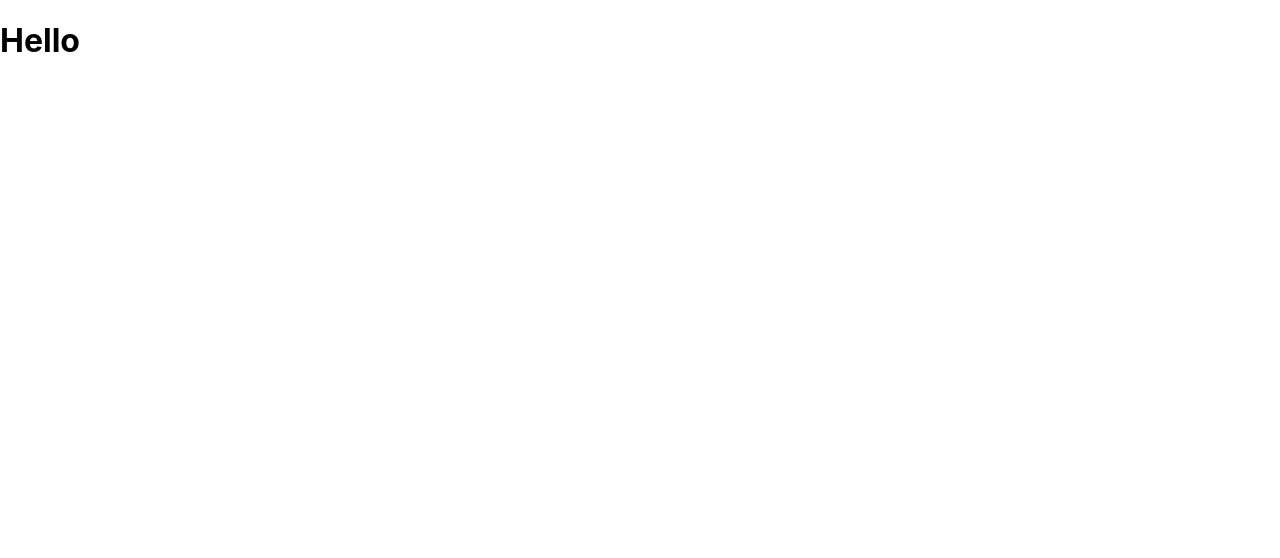
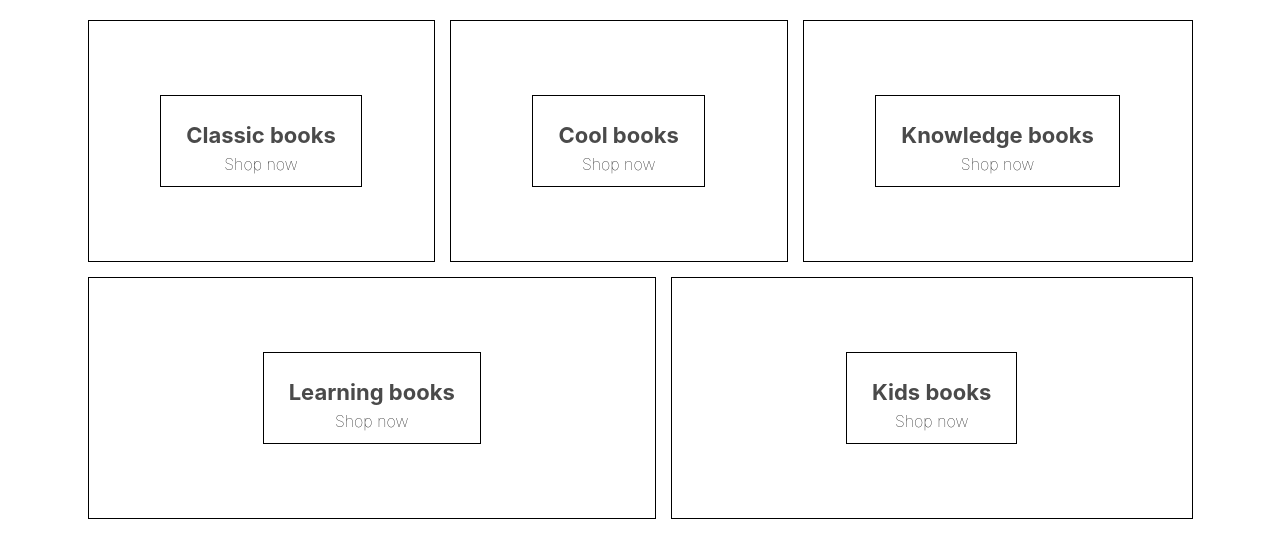
Before and after one commit to SchmidtPeti/book_store, a React (Create React App) app: page / in a window 1280 px wide. Shown: the top 558 px of the page. Built offline with nearby package versions, Linux system fonts and the light colour scheme.

Commit message:
homepage component

```diff
--- a/package.json
+++ b/package.json
@@ -6,6 +6,7 @@
     "@testing-library/jest-dom": "^4.2.4",
     "@testing-library/react": "^9.4.1",
     "@testing-library/user-event": "^7.2.1",
+    "node-sass": "^4.13.1",
     "react": "^16.13.0",
     "react-dom": "^16.13.0",
     "react-scripts": "3.4.0"
--- a/src/App.js
+++ b/src/App.js
@@ -1,11 +1,11 @@
 import React from 'react';
-import logo from './logo.svg';
 import './App.css';
+import Homepage from './homepage.component';
 
 function App() {
   return (
-    <div className="App">
-      <h1>Hello</h1>
+    <div className="container">
+      <Homepage></Homepage>
     </div>
   );
 }
--- /dev/null
+++ b/src/homepage.component.jsx
@@ -0,0 +1,42 @@
+import React from 'react';
+import './homepage.styles.scss';
+
+const Homepage = () =>{
+  return(
+      <div className={'homepage'}>
+          <div className={'directory-menu'}>
+              <div className={'menu-item'}>
+                  <div className={'content'}>
+                      <h1 className={'title'}>Classic books</h1>
+                      <span className={'subtitle'}>Shop now</span>
+                  </div>
+              </div>
+              <div className={'menu-item'}>
+                  <div className={'content'}>
+                      <h1 className={'title'}>Cool books</h1>
+                      <span className={'subtitle'}>Shop now</span>
+                  </div>
+              </div>
+              <div className={'menu-item'}>
+                  <div className={'content'}>
+                      <h1 className={'title'}>Knowledge books</h1>
+                      <span className={'subtitle'}>Shop now</span>
+                  </div>
+              </div>
+              <div className={'menu-item'}>
+                  <div className={'content'}>
+                      <h1 className={'title'}>Learning books</h1>
+                      <span className={'subtitle'}>Shop now</span>
+                  </div>
+              </div>
+              <div className={'menu-item'}>
+                  <div className={'content'}>
+                      <h1 className={'title'}>Kids books</h1>
+                      <span className={'subtitle'}>Shop now</span>
+                  </div>
+              </div>
+          </div>
+      </div>
+  )
+};
+export default Homepage;
--- /dev/null
+++ b/src/homepage.styles.scss
@@ -0,0 +1,54 @@
+.homepage {
+  display: flex;
+  flex-direction: column;
+  align-items: center;
+  padding: 20px 80px;
+}
+
+.directory-menu {
+  width: 100%;
+  display: flex;
+  flex-wrap: wrap;
+  justify-content: space-between;
+}
+
+.menu-item {
+  min-width: 30%;
+  height: 240px;
+  flex: 1 1 auto;
+  display: flex;
+  align-items: center;
+  justify-content: center;
+  border: 1px solid black;
+  margin: 0 7.5px 15px;
+
+  &:first-child {
+    margin-right: 7.5px;
+  }
+
+  &:last-child {
+    margin-left: 7.5px;
+  }
+
+  .content {
+    height: 90px;
+    padding: 0 25px;
+    display: flex;
+    flex-direction: column;
+    align-items: center;
+    justify-content: center;
+    border: 1px solid black;
+
+    .title {
+      font-weight: bold;
+      margin-bottom: 6px;
+      font-size: 22px;
+      color: #4a4a4a;
+    }
+
+    .subtitle {
+      font-weight: lighter;
+      font-size: 16px;
+    }
+  }
+}
```
Also changed, not shown: 1 other file (tests, documents, lock files or other folders).
